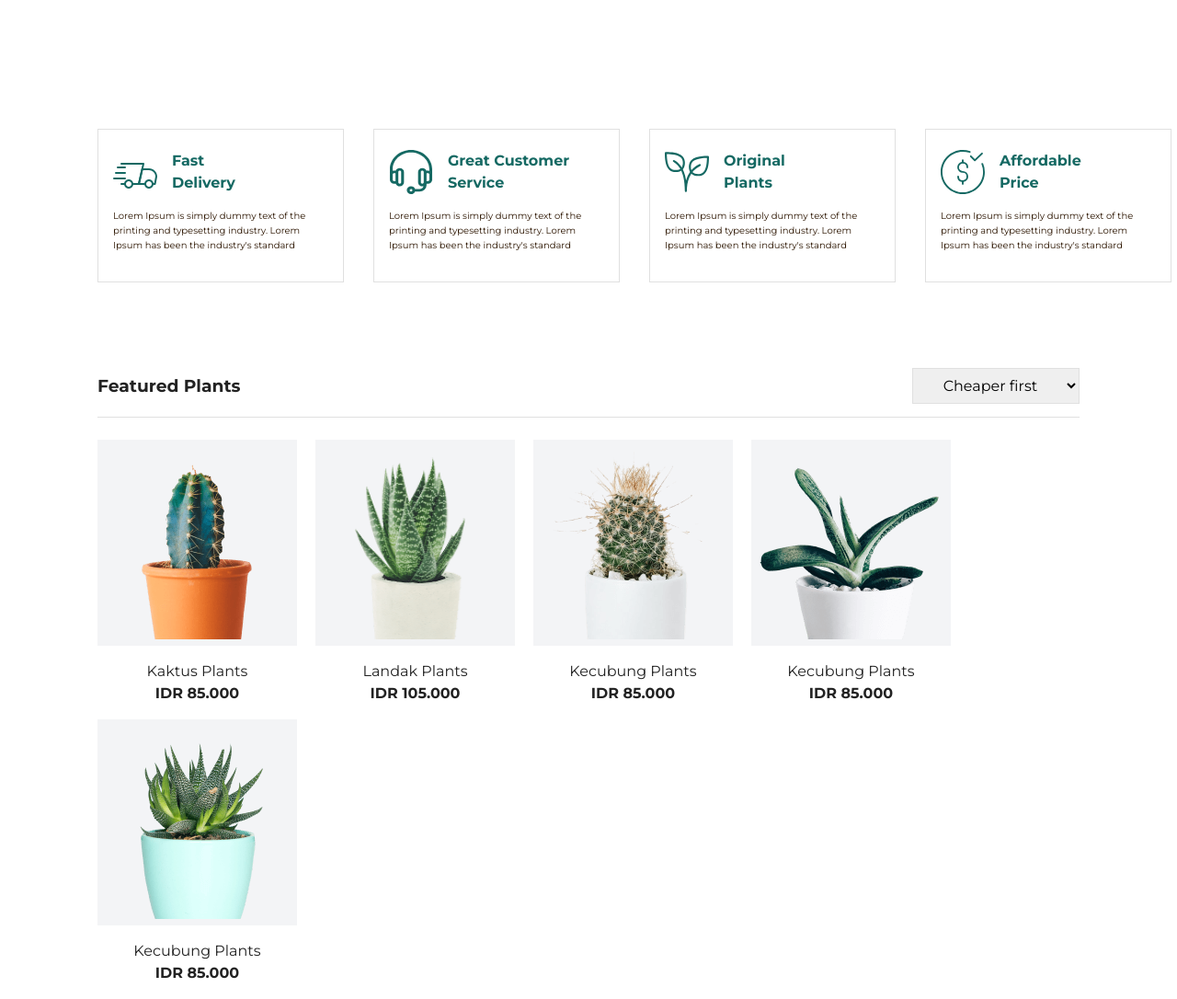
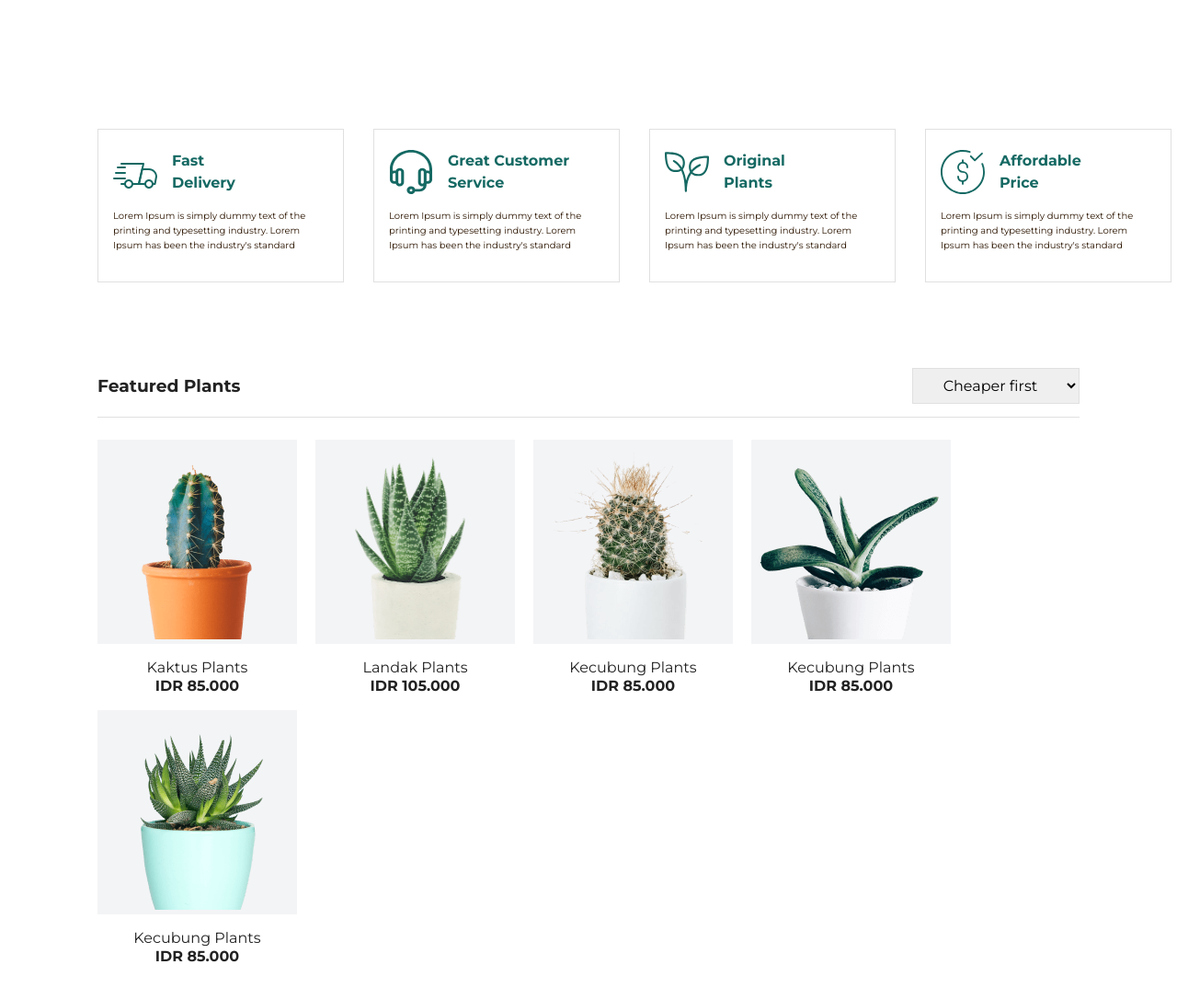
Before and after one commit to Frontend-testers/planshops, a plain HTML site: page index.html in a window 1280 px wide. Shown: the whole page at 92% size. Drawn offline with Linux system fonts and the light colour scheme.

Commit message:
add font-size and font-weight to the site

```diff
--- a/css/style.css
+++ b/css/style.css
@@ -138,8 +138,16 @@ main {
   margin-top: 24px;
 }
 
+.plant-images {
+  font-weight: 400;
+  font-size: 16px;
+  line-height: 20px;
+}
 .plant-images:not(:last-child) {
   margin-right: 20px;
+}
+.strong {
+  font-weight: 600;
 }
 
 .img-plant {
```
